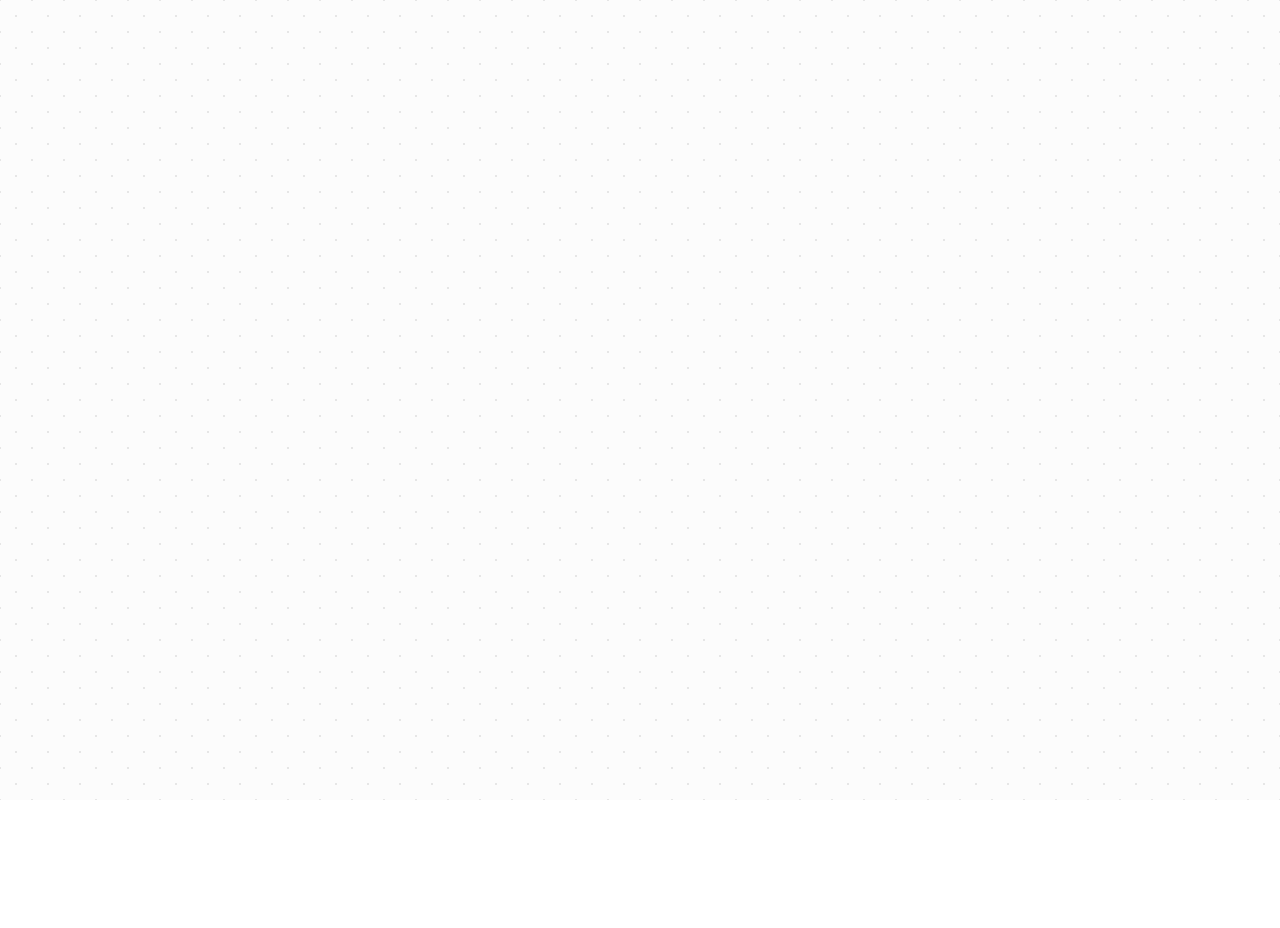
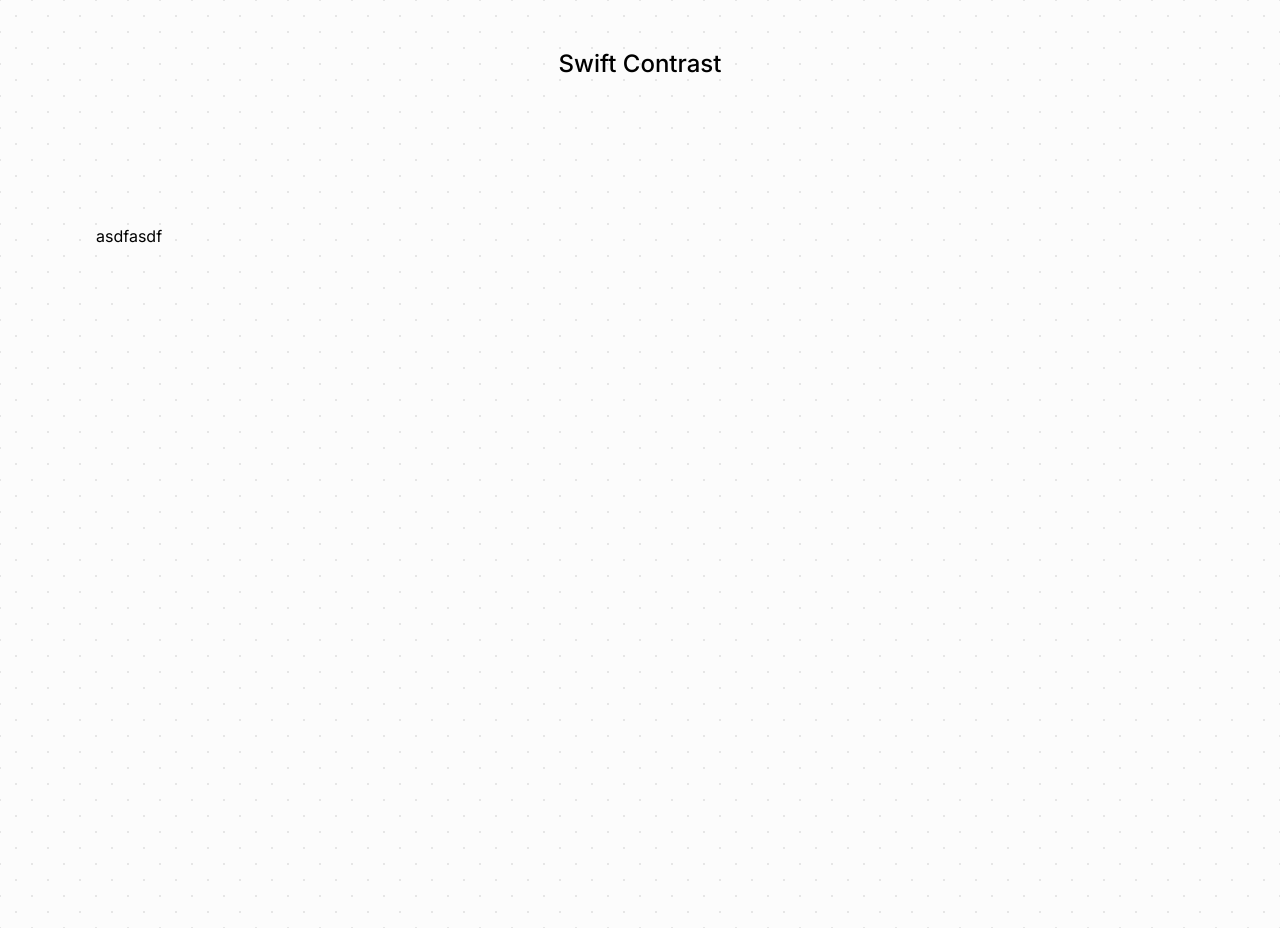
Before and after one commit to HRemonen/SwiftContrast, a Next.js app: page / in a window 1280 px wide. Before the commit the page ends 800 px from the top, so only its background shows below. Built offline with nearby package versions, Linux system fonts and the light colour scheme.

Commit message:
feat: initial navbar

```diff
--- a/src/app/page.tsx
+++ b/src/app/page.tsx
@@ -1,12 +1,14 @@
+import Navbar from "@/components/Navbar/Navbar";
 import SkipLink from "@/components/SkipLink";
 
 export default function Home() {
   return (
-    <main
-      id="main"
-      className="flex min-h-screen flex-col items-center justify-between p-24"
-    >
+    <>
+      <Navbar />
       <SkipLink />
-    </main>
+      <main id="main" className="min-h-screen p-24">
+        asdfasdf
+      </main>
+    </>
   );
 }
--- a/src/components/Navbar/Navbar.tsx
+++ b/src/components/Navbar/Navbar.tsx
@@ -0,0 +1,18 @@
+const Navbar = () => {
+  return (
+    <header>
+      <nav className="px-5vw py-9 lg:py-12">
+        <div className="flex justify-center gap-4 align-middle">
+          <a
+            className="text-primary underlined block whitespace-nowrap text-2xl font-medium transition focus:outline-none"
+            href="/"
+          >
+            <h1>Swift Contrast</h1>
+          </a>
+        </div>
+      </nav>
+    </header>
+  );
+};
+
+export default Navbar;
```
